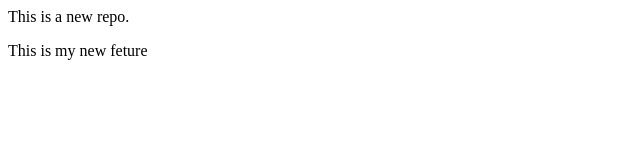
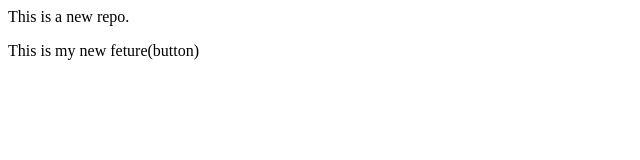
Before and after one commit to anandamondal007/localrepo, a plain HTML site: page index.html in a window 1280 px wide. Shown: the full height of the page, 0-640 px from the left. Drawn offline with Linux system fonts and the light colour scheme.

Commit message:
add button

```diff
--- a/index.html
+++ b/index.html
@@ -1,2 +1,2 @@
 <P>This is a new repo.</P>
-<p>This is my new feture</p>
+<p>This is my new feture(button)</p>
```
